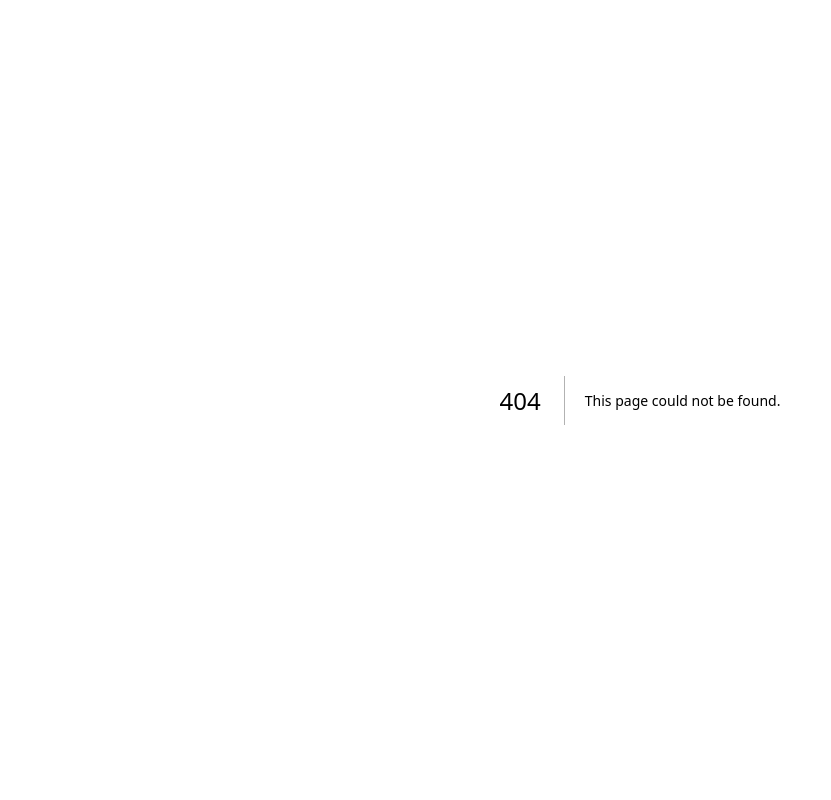
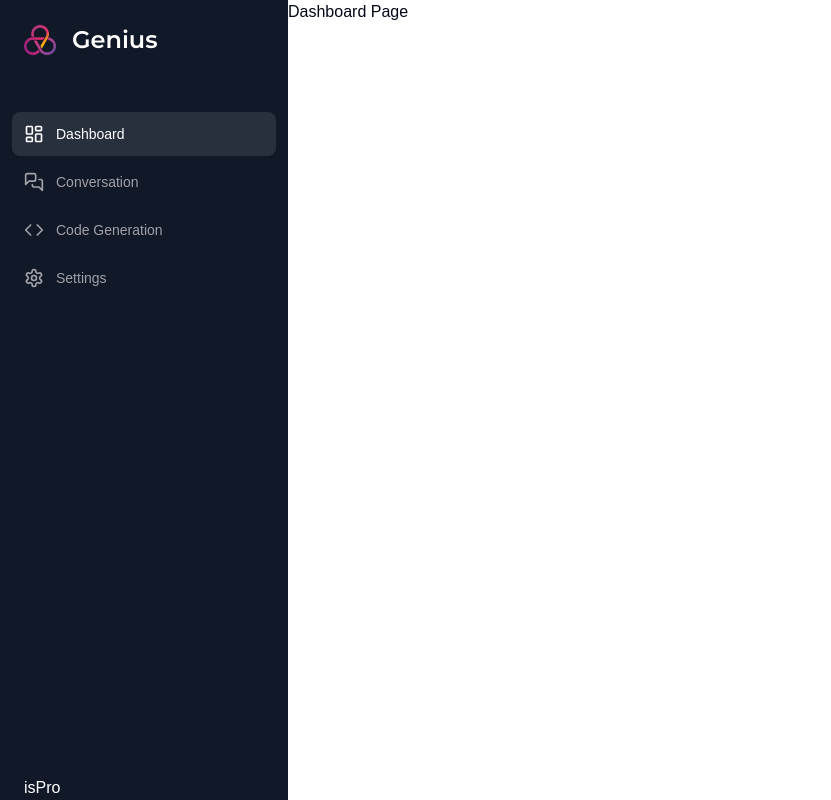
Before and after one commit to liuhoom/ai-clone, a Next.js app: page /dashboard in a window 1280 px wide. Before the commit this address had no page. Shown: the whole page, without its empty margins (0-831 px from the left). Built offline with nearby package versions, Linux system fonts and the light colour scheme.

Commit message:
chore: add dashboard group sidebar

```diff
--- /dev/null
+++ b/app/(dashboard)/conversation/page.tsx
@@ -0,0 +1,8 @@
+
+export default function ConversationPage() {
+  return (
+    <div className=''>
+      Conversation Page
+    </div>
+  )
+}
--- /dev/null
+++ b/app/(dashboard)/dashboard/page.tsx
@@ -0,0 +1,8 @@
+
+export default function DashboardPage() {
+  return (
+    <div className=''>
+      Dashboard Page
+    </div>
+  )
+}
--- /dev/null
+++ b/app/(dashboard)/layout.tsx
@@ -0,0 +1,19 @@
+'use client'
+
+import { Sidebar } from '@/components/sidebar'
+
+export default function ComponentName({
+  children,
+}: {
+  children: React.ReactNode
+}) {
+  return (
+    <div className='h-full relative'>
+      <div className='hidden bg-gray-900 h-full md:flex md:flex-col md:w-72 md:fixed'>
+        <Sidebar />
+      </div>
+
+      <div className='md:pl-72'>{children}</div>
+    </div>
+  )
+}
--- a/app/(landing)/page.tsx
+++ b/app/(landing)/page.tsx
@@ -68,21 +68,7 @@ export default function LandingPage() {
           </Link>
           <Link href='https://github.com'>
             <Button size='default' className='rounded-full'>
-              <div className='h-6 w-6 font-bold flex items-center justify-center'>
-                <svg
-                  xmlns='http://www.w3.org/2000/svg'
-                  viewBox='0 0 24 24'
-                  fill='none'
-                  stroke='currentColor'
-                  stroke-width='2'
-                  stroke-linecap='round'
-                  stroke-linejoin='round'
-                >
-                  <path d='M15 22v-4a4.8 4.8 0 0 0-1-3.5c3 0 6-2 6-5.5.08-1.25-.27-2.48-1-3.5.28-1.15.28-2.35 0-3.5 0 0-1 0-3 1.5-2.64-.5-5.36-.5-8 0C6 2 5 2 5 2c-.3 1.15-.3 2.35 0 3.5A5.403 5.403 0 0 0 4 9c0 3.5 3 5.5 6 5.5-.39.49-.68 1.05-.85 1.65-.17.6-.22 1.23-.15 1.85v4'></path>
-                  <path d='M9 18c-4.51 2-5-2-7-2'></path>
-                </svg>
-              </div>
-              {/* <Github className='w-5 h-5' /> */}
+              <Github className='w-5 h-5' />
             </Button>
           </Link>
         </div>
@@ -156,14 +142,15 @@ export default function LandingPage() {
         </Link>
 
         <div className='text-white items-center'>
-          &copy; <span className='font-bold'>Genius</span>  {new Date().getFullYear()}. All rights reserved.
+          &copy; <span className='font-bold'>Genius</span>{' '}
+          {new Date().getFullYear()}. All rights reserved.
         </div>
 
         <div className='flex space-x-4 text-white'>
-          <Facebook className='w-6 h-6 cursor-pointer'/>
-          <Twitter className='w-6 h-6 cursor-pointer'/>
-          <Instagram className='w-6 h-6 cursor-pointer'/>
-          <Github className='w-6 h-6 cursor-pointer'/>
+          <Facebook className='w-6 h-6 cursor-pointer' />
+          <Twitter className='w-6 h-6 cursor-pointer' />
+          <Instagram className='w-6 h-6 cursor-pointer' />
+          <Github className='w-6 h-6 cursor-pointer' />
         </div>
       </footer>
     </div>
--- a/components/sidebar.tsx
+++ b/components/sidebar.tsx
@@ -0,0 +1,52 @@
+'use client'
+
+import { Montserrat } from 'next/font/google'
+import Image from 'next/image'
+import Link from 'next/link'
+import { usePathname } from 'next/navigation'
+
+import { cn } from '@/lib/utils'
+
+import { SidebarTools } from '@/lib/config'
+
+const inter = Montserrat({
+  weight: '600',
+  subsets: ['latin'],
+})
+export function Sidebar() {
+  const pathname = usePathname()
+
+  return (
+    <div className='text-white flex flex-col h-full'>
+      {/* header */}
+      <Link href='/dashboard' className='flex items-center gap-x-4 p-6'>
+        <Image src='/logo.png' alt='logo' height={32} width={32} />
+        <h1 className={cn('text-2xl font-bold', inter.className)}>Genius</h1>
+      </Link>
+
+      {/* toolbars */}
+      <div className='mt-8 space-y-1 px-3 flex-1'>
+        {SidebarTools.map((item) => (
+          <Link
+            key={item.name}
+            href={item.href}
+            className={cn(
+              'flex p-3 rounded-lg text-sm hover:bg-white/10 hover:text-white items-center w-full font-medium transition',
+              pathname === item.href
+                ? 'bg-white/10 text-white'
+                : 'text-zinc-400'
+            )}
+          >
+            <div className='flex gap-x-3'>
+              <item.icon className={cn('h-5 w-5', item.color)} />
+              {item.name}
+            </div>
+          </Link>
+        ))}
+      </div>
+
+      {/* pro */}
+      <div className='px-6'>isPro</div>
+    </div>
+  )
+}
--- /dev/null
+++ b/lib/config.ts
@@ -0,0 +1,36 @@
+import { Code, LayoutDashboard, MessagesSquare, Settings } from 'lucide-react'
+
+const AITools = [
+  {
+    name: 'Conversation',
+    href: '/conversation',
+    icon: MessagesSquare,
+    color: 'text-violet-500',
+    bgColor: 'bg-violet-500/10',
+  },
+  {
+    name: 'Code Generation',
+    icon: Code,
+    color: 'text-green-700',
+    bgColor: 'bg-green-700/10',
+    href: '/code',
+  },
+]
+
+const SidebarTools = [
+  {
+    name: 'Dashboard',
+    href: '/dashboard',
+    icon: LayoutDashboard,
+    color: 'text-sky-500',
+  },
+  ...AITools,
+  {
+    name: 'Settings',
+    href: '/settings',
+    icon: Settings,
+    color: '',
+  },
+]
+
+export { AITools, SidebarTools }
```
Also changed, not shown: app/layout.tsx (+15 -15 lines).
